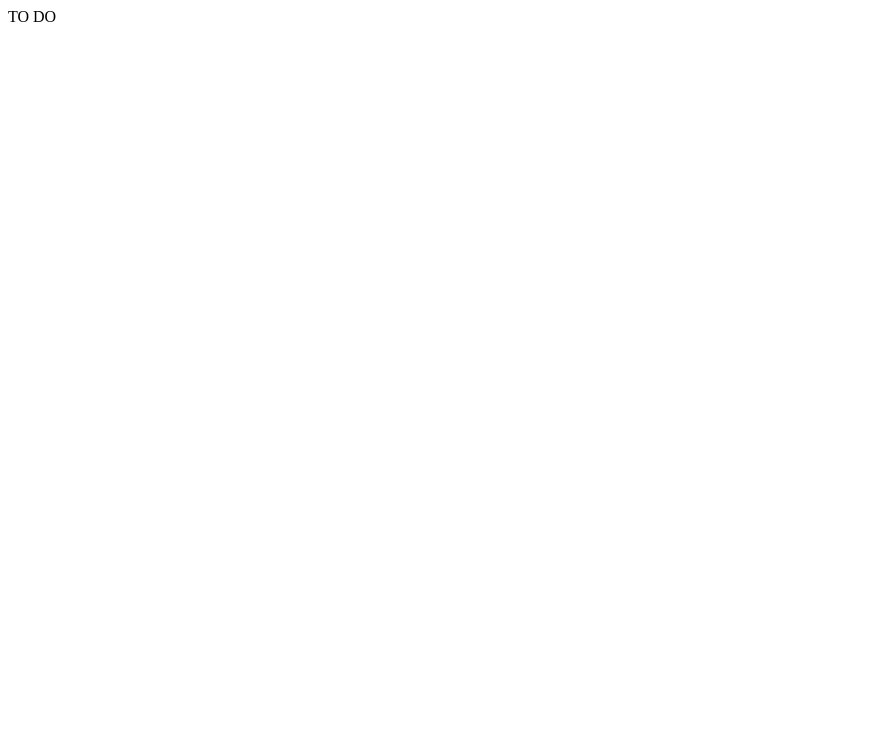
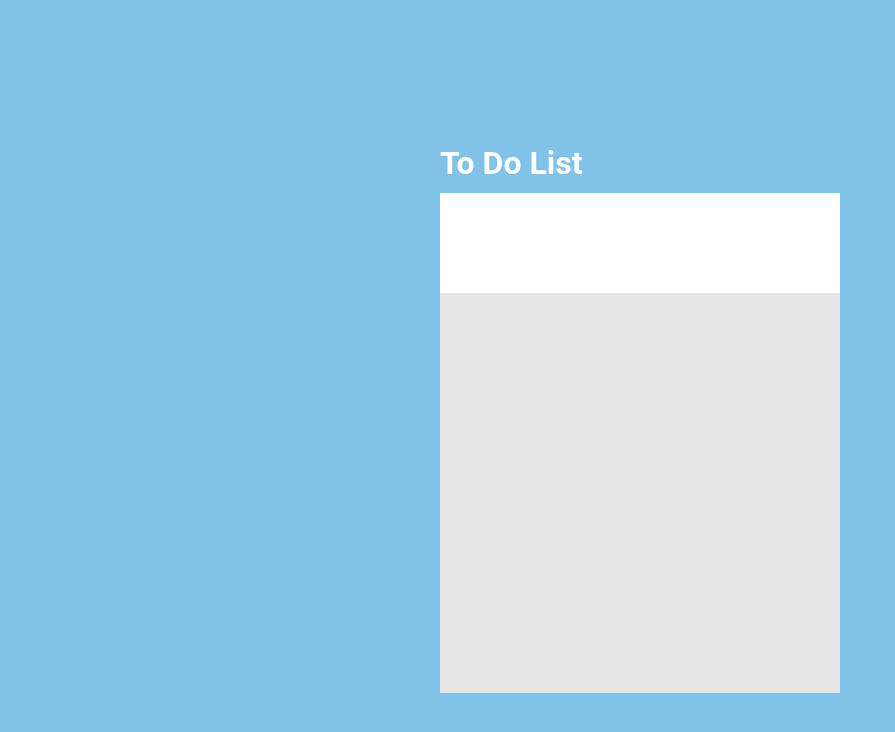
Before and after one commit to fara0000/ToDo_List_React, a React app: page / in a window 1280 px wide. Shown: the top 732 px of the page, without its empty margins (0-895 px from the left). Built offline with nearby package versions, Linux system fonts and the light colour scheme.

Commit message:
TD-03-Main Container & ToDoList Done

```diff
--- a/src/App/App.jsx
+++ b/src/App/App.jsx
@@ -1,8 +1,13 @@
 import React from 'react';
+import { GlobalStyle } from './styleComponent';
+import ToDoContainer from './components/wrapper/Wrapper';
 
 function App() {
     return (
-        <div>TO DO</div>
+        <>
+            <ToDoContainer />
+            <GlobalStyle />
+        </>
     )
 }
 
--- /dev/null
+++ b/src/App/components/wrapper/Wrapper.js
@@ -0,0 +1,22 @@
+import React, { memo } from 'react';
+import { Container } from './styleComponent';
+import { InputWrapper } from './styleComponent';
+import { TaskWrapper } from './styleComponent'
+
+const ToDoContainer = props => {
+    return (
+        <Container>
+            <Container.TitleDiv>
+                <h1>To Do List</h1>
+            </Container.TitleDiv>
+            <Container.MainWrapper>
+                <InputWrapper>
+                </InputWrapper>
+                <TaskWrapper>
+                </TaskWrapper>
+            </Container.MainWrapper>
+        </Container>
+    )
+}
+
+export default memo(ToDoContainer);
--- /dev/null
+++ b/src/App/components/wrapper/styleComponent.js
@@ -0,0 +1,35 @@
+import styled from 'styled-components';
+
+export const Container = styled.div`
+    display: flex;
+    justify-content: center;
+    align-items: center;
+    flex-direction: column;
+    min-height: 100vh;
+`;
+
+Container.MainWrapper = styled.div`
+    height: 500px;
+    width: 400px;
+    border: none;
+    background-color: white;
+`;
+
+Container.TitleDiv = styled.div`
+    height: 70px;
+    width: 400px;
+    color: white;
+    font-family: 'Roboto', sans-serif;
+`;
+
+export const InputWrapper = styled.div`
+    height: 100px;
+    width: 400px;
+    background-color: white;
+`;
+
+export const TaskWrapper = styled.div`
+    height: 400px;
+    width: 400px;
+    background-color: #e6e6e6;
+`;
--- /dev/null
+++ b/src/App/styleComponent.js
@@ -0,0 +1,7 @@
+import { createGlobalStyle } from "styled-components"
+
+export const GlobalStyle = createGlobalStyle`
+    body {
+        background-color: #81c2e8;
+    }
+`;
--- a/src/index.html
+++ b/src/index.html
@@ -3,11 +3,15 @@
 <head>
     <meta charset="UTF-8">
     <meta name="viewport"
-          content="width=device-width, user-scalable=no, initial-scale=1.0, maximum-scale=1.0, minimum-scale=1.0">
+            content="width=device-width, user-scalable=no, initial-scale=1.0, maximum-scale=1.0, minimum-scale=1.0">
     <meta http-equiv="X-UA-Compatible" content="ie=edge">
-    <title>To Do</title>
+    <title>To Do List</title>
 </head>
 <body>
-    <div id="root"></div>
+    <div id="root">
+        <style>
+            @import url('https://fonts.googleapis.com/css2?family=Roboto:wght@100&display=swap');
+        </style>
+    </div>
 </body>
 </html>
```
